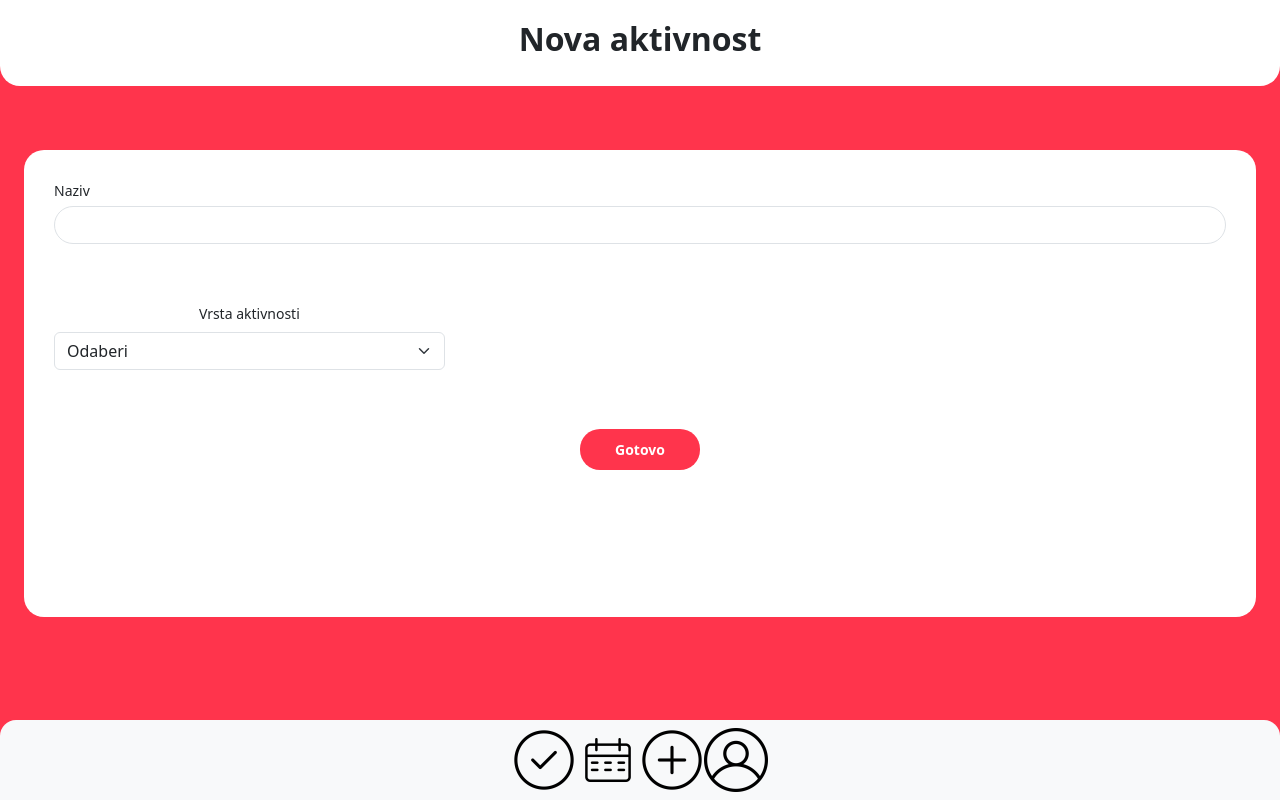
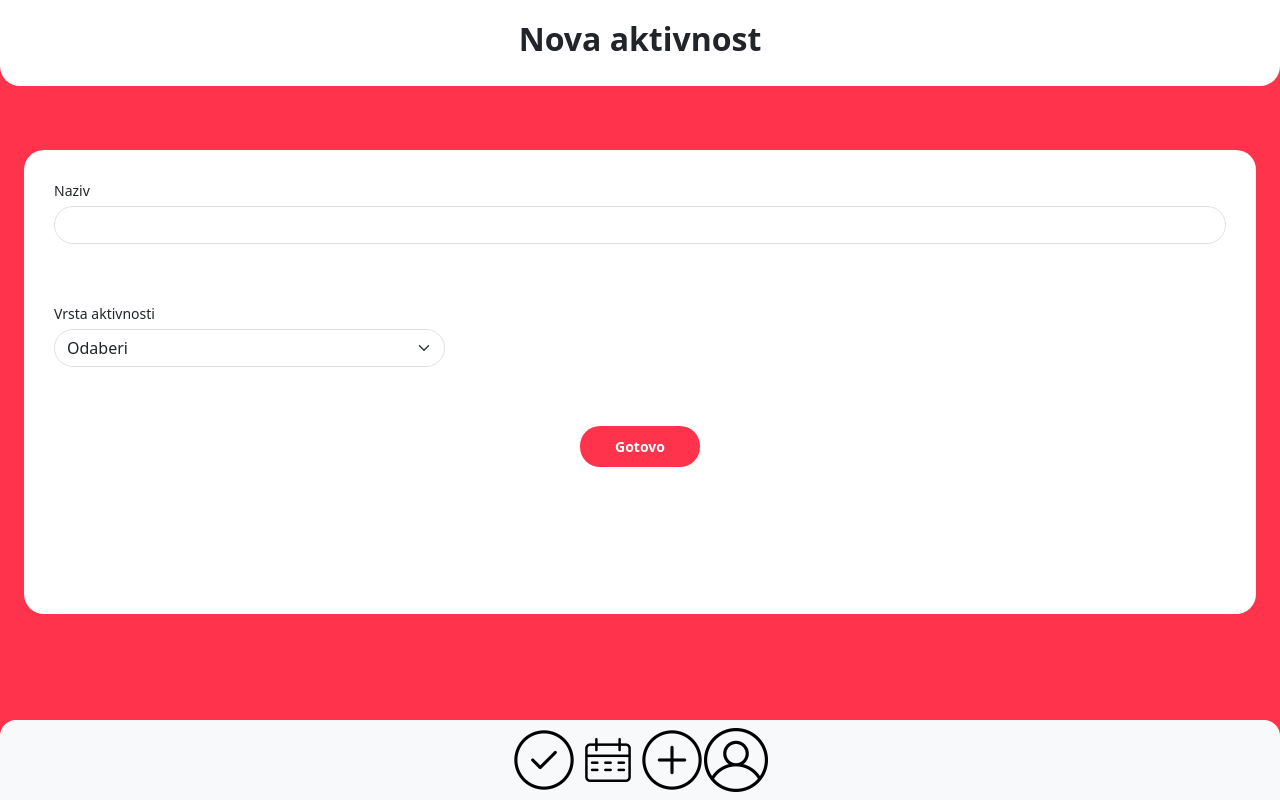
Before and after one commit to mrubil/my-pet, a Vue app: page /NewTask in a window 1280 px wide. Built offline with nearby package versions, Linux system fonts and the light colour scheme.

Commit message:
Update NewTask.vue

```diff
--- a/src/views/NewTask.vue
+++ b/src/views/NewTask.vue
@@ -9,8 +9,8 @@
           <label for="name" style="padding-bottom: 5px">Naziv</label>
           <input type="name" class="form-control" id="name" />
         </div>
-        <div class="col-md-4">
-          <label for="inputActivityName" class="form-label"
+        <div class="col-md-4 form-group">
+          <label for="inputActivityName" style="padding-bottom: 5px"
             >Vrsta aktivnosti</label
           >
           <select id="inputActivityName" class="form-select">
@@ -20,6 +20,7 @@
             <option>Aktivnost</option>
           </select>
         </div>
+
         <button type="button" class="button-Gotovo">Gotovo</button>
       </form>
     </div>
@@ -64,4 +65,7 @@ export default {
   width: 120px;
   font-weight: 600;
 }
+.form-select {
+  border-radius: 20px;
+}
 </style>
```
